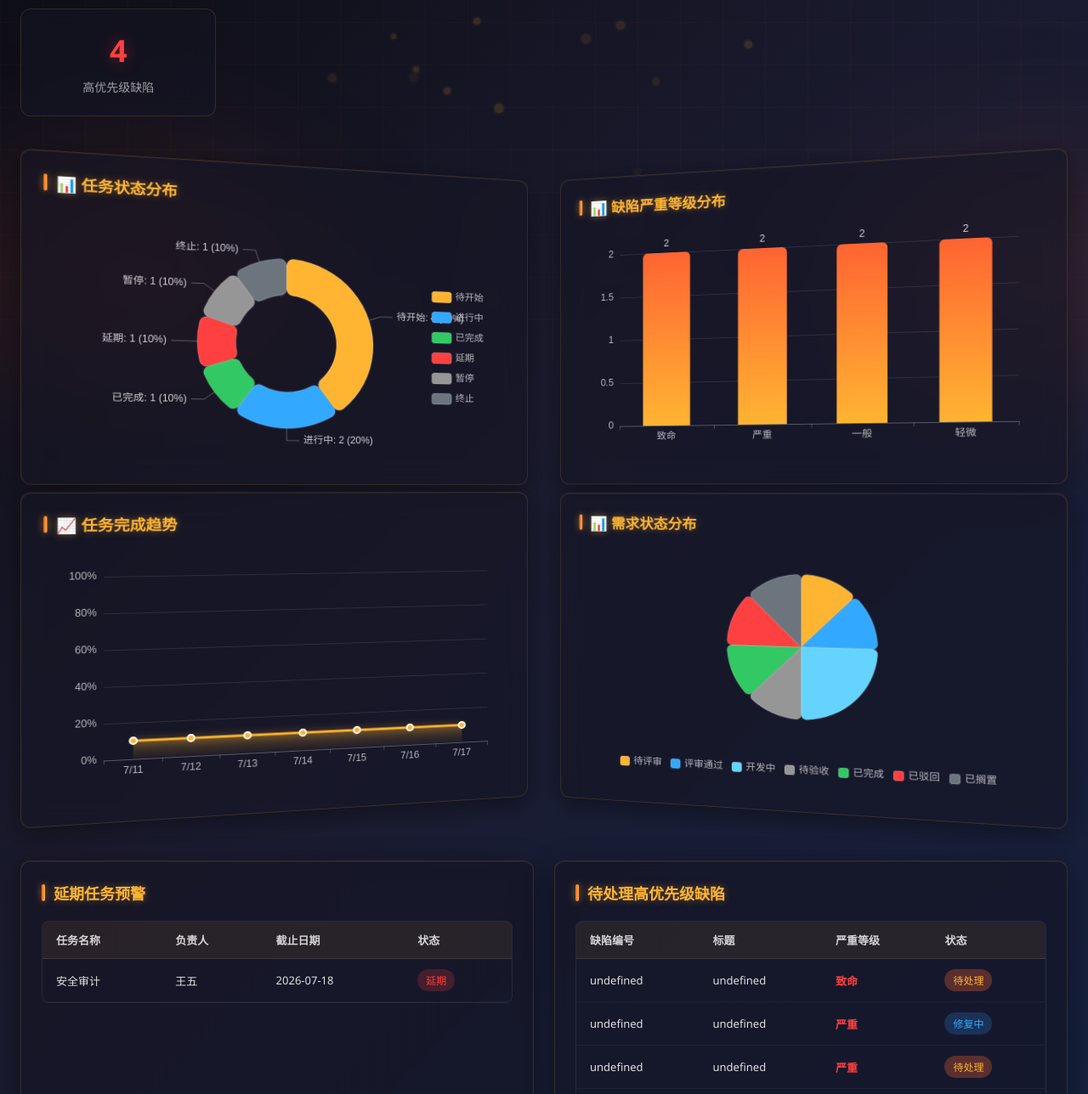
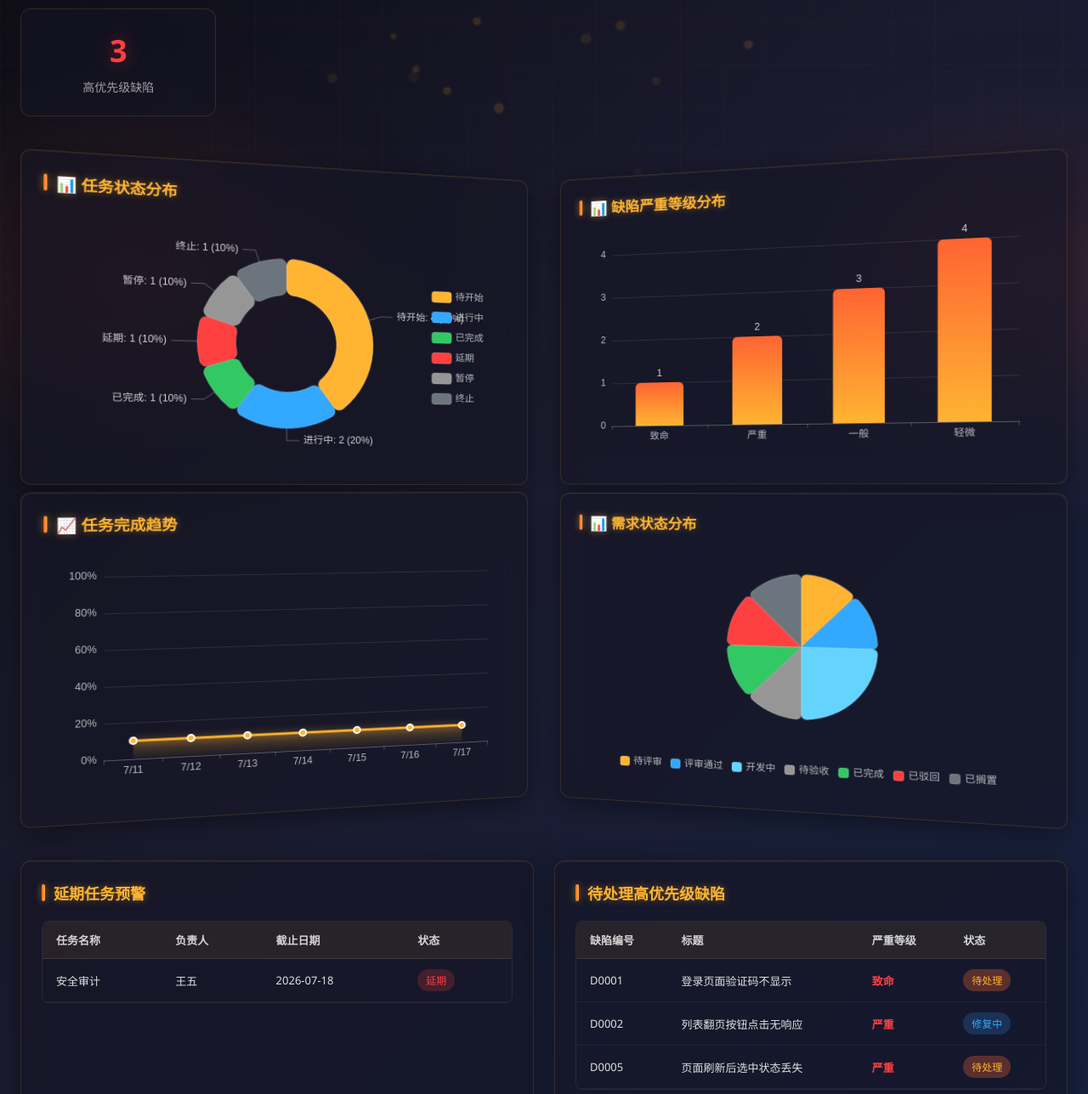
Before and after one commit to WhereIsHeroFrom/pm_system_doubao, a plain HTML site: page src/02、初版有数据/index.html in a window 1280 px wide. Shown: the part 374-1662 px from the top of the page at 85% size. Drawn offline with nearby package versions, Linux system fonts and the light colour scheme; animation ran at ten frames a second.

Commit message:
修改部分BUG

```diff
--- a/src/02、初版有数据/data.js
+++ b/src/02、初版有数据/data.js
@@ -27,8 +27,10 @@ const DB = {
         { id: 3, name: '数据导出格式错误', description: 'Excel导出时日期格式显示异常', severity: '一般', status: '待验证', owner: '王五', foundTime: '2026-07-07 14:00', fixVersion: 'V1.0' },
         { id: 4, name: '搜索功能大小写敏感', description: '搜索时区分大小写导致结果不准确', severity: '轻微', status: '已关闭', owner: '赵六', foundTime: '2026-07-04 11:00', fixVersion: 'V1.0' },
         { id: 5, name: '页面刷新后选中状态丢失', description: '刷新页面后之前选中的复选框全部清空', severity: '严重', status: '待处理', owner: '张三', foundTime: '2026-07-08 09:00', fixVersion: 'V1.1' },
-        { id: 6, name: '移动端按钮点击区域过小', description: '手机端按钮点击区域太小容易误触', severity: '致命', status: '修复中', owner: '李四', foundTime: '2026-07-09 10:00', fixVersion: 'V1.1' },
+        { id: 6, name: '移动端按钮点击区域过小', description: '手机端按钮点击区域太小容易误触', severity: '一般', status: '修复中', owner: '李四', foundTime: '2026-07-09 10:00', fixVersion: 'V1.1' },
         { id: 7, name: '图表数据加载缓慢', description: '大数据量时图表渲染需要5秒以上', severity: '一般', status: '重新打开', owner: '王五', foundTime: '2026-07-03 14:00', fixVersion: 'V1.2' },
-        { id: 8, name: '导出文件名中文乱码', description: '导出的Excel文件中文名显示为乱码', severity: '轻微', status: '暂缓', owner: '赵六', foundTime: '2026-07-10 11:00', fixVersion: 'V1.2' }
+        { id: 8, name: '导出文件名中文乱码', description: '导出的Excel文件中文名显示为乱码', severity: '轻微', status: '暂缓', owner: '赵六', foundTime: '2026-07-10 11:00', fixVersion: 'V1.2' },
+        { id: 9, name: '页面标题显示异常', description: '部分页面标题显示为乱码', severity: '轻微', status: '待处理', owner: '张三', foundTime: '2026-07-11 09:00', fixVersion: 'V1.2' },
+        { id: 10, name: '按钮文字对齐偏移', description: '部分按钮文字垂直对齐有偏差', severity: '轻微', status: '待处理', owner: '李四', foundTime: '2026-07-12 10:00', fixVersion: 'V1.2' }
     ]
 };
--- a/src/02、初版有数据/index.html
+++ b/src/02、初版有数据/index.html
@@ -1363,6 +1363,8 @@
         const requirementStatuses = ['待评审', '评审通过', '开发中', '待验收', '已完成', '已驳回', '已搁置'];
         const defectStatuses = ['待处理', '修复中', '待验证', '已关闭', '重新打开', '暂缓'];
 
+        localStorage.removeItem('pm_system_data');
+
         let planPage = 1, reqPage = 1, defectPage = 1;
         const pageSize = 10;
 
@@ -1584,11 +1586,11 @@
             tbody.innerHTML = filtered.map(req => `
                 <tr>
                     <td><input type="checkbox" class="checkbox" data-id="${req.id}" ${selectedIds.has(req.id) ? 'checked' : ''} onclick="toggleSelect('req', ${req.id})"></td>
-                    <td>${req.code}</td>
+                    <td>R${String(req.id).padStart(4, '0')}</td>
                     <td>${req.name}</td>
                     <td><span class="priority-${req.priority === '高' ? 'high' : req.priority === '中' ? 'medium' : 'low'}">${req.priority}</span></td>
                     <td><span class="status-badge status-${getClassFromStatus(req.status)}">${req.status}</span></td>
-                    <td>${req.deadline || '-'}</td>
+                    <td>${req.createTime || '-'}</td>
                     <td>
                         <button class="btn-edit" onclick="editRequirement(${req.id})">编辑</button>
                         <button class="btn-danger" onclick="deleteRequirement(${req.id})">删除</button>
@@ -1606,7 +1608,7 @@
             const statusFilter = document.getElementById('defectStatusFilter').value;
 
             let filtered = DB.defects.filter(d => {
-                const matchSearch = d.title.toLowerCase().includes(search);
+                const matchSearch = d.name.toLowerCase().includes(search);
                 const matchStatus = !statusFilter || d.status === statusFilter;
                 return matchSearch && matchStatus;
             });
@@ -1625,11 +1627,11 @@
             tbody.innerHTML = filtered.map(defect => `
                 <tr>
                     <td><input type="checkbox" class="checkbox" data-id="${defect.id}" ${selectedIds.has(defect.id) ? 'checked' : ''} onclick="toggleSelect('defect', ${defect.id})"></td>
-                    <td>${defect.code}</td>
-                    <td>${defect.title}</td>
+                    <td>D${String(defect.id).padStart(4, '0')}</td>
+                    <td>${defect.name}</td>
                     <td><span class="priority-${defect.severity === '致命' || defect.severity === '严重' ? 'high' : defect.severity === '一般' ? 'medium' : 'low'}">${defect.severity}</span></td>
                     <td><span class="status-badge status-${getClassFromStatus(defect.status)}">${defect.status}</span></td>
-                    <td>${defect.module}</td>
+                    <td>${defect.owner || '-'}</td>
                     <td>
                         <button class="btn-edit" onclick="editDefect(${defect.id})">编辑</button>
                         <button class="btn-danger" onclick="deleteDefect(${defect.id})">删除</button>
@@ -1681,8 +1683,8 @@
             } else {
                 highDefectsBody.innerHTML = highDefectList.map(d => `
                     <tr>
-                        <td>${d.code}</td>
-                        <td>${d.title}</td>
+                        <td>D${String(d.id).padStart(4, '0')}</td>
+                        <td>${d.name}</td>
                         <td><span class="priority-high">${d.severity}</span></td>
                         <td><span class="status-badge status-${getClassFromStatus(d.status)}">${d.status}</span></td>
                     </tr>
@@ -2181,9 +2183,9 @@
                 if (id) {
                     const defect = DB.defects.find(d => d.id === id);
                     if (defect) {
-                        document.getElementById('fieldName').value = defect.title;
+                        document.getElementById('fieldName').value = defect.name;
                         document.getElementById('fieldSeverity').value = defect.severity;
-                        document.getElementById('fieldModule').value = defect.module;
+                        document.getElementById('fieldModule').value = defect.owner || '';
                         document.getElementById('fieldStatus').value = defect.status;
                         document.getElementById('fieldNotes').value = defect.description || '';
                     }
@@ -2326,9 +2328,9 @@
                 const data = {
                     id: editingId || Date.now(),
                     code: editingId ? DB.defects.find(d => d.id === editingId).code : generateCode('D'),
-                    title: document.getElementById('fieldName').value.trim(),
+                    name: document.getElementById('fieldName').value.trim(),
                     severity: document.getElementById('fieldSeverity').value,
-                    module: document.getElementById('fieldModule').value.trim(),
+                    owner: document.getElementById('fieldModule').value.trim(),
                     status: document.getElementById('fieldStatus').value,
                     description: document.getElementById('fieldNotes').value.trim()
                 };
```
